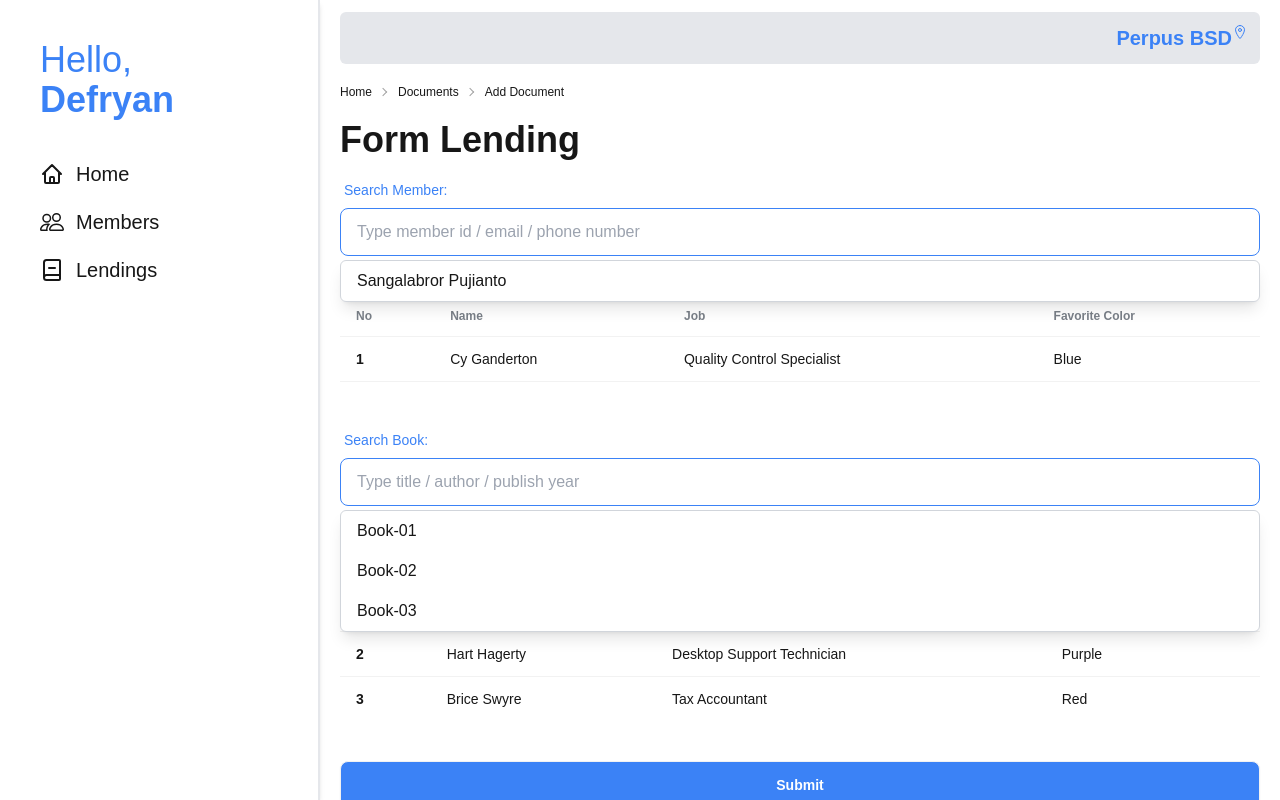
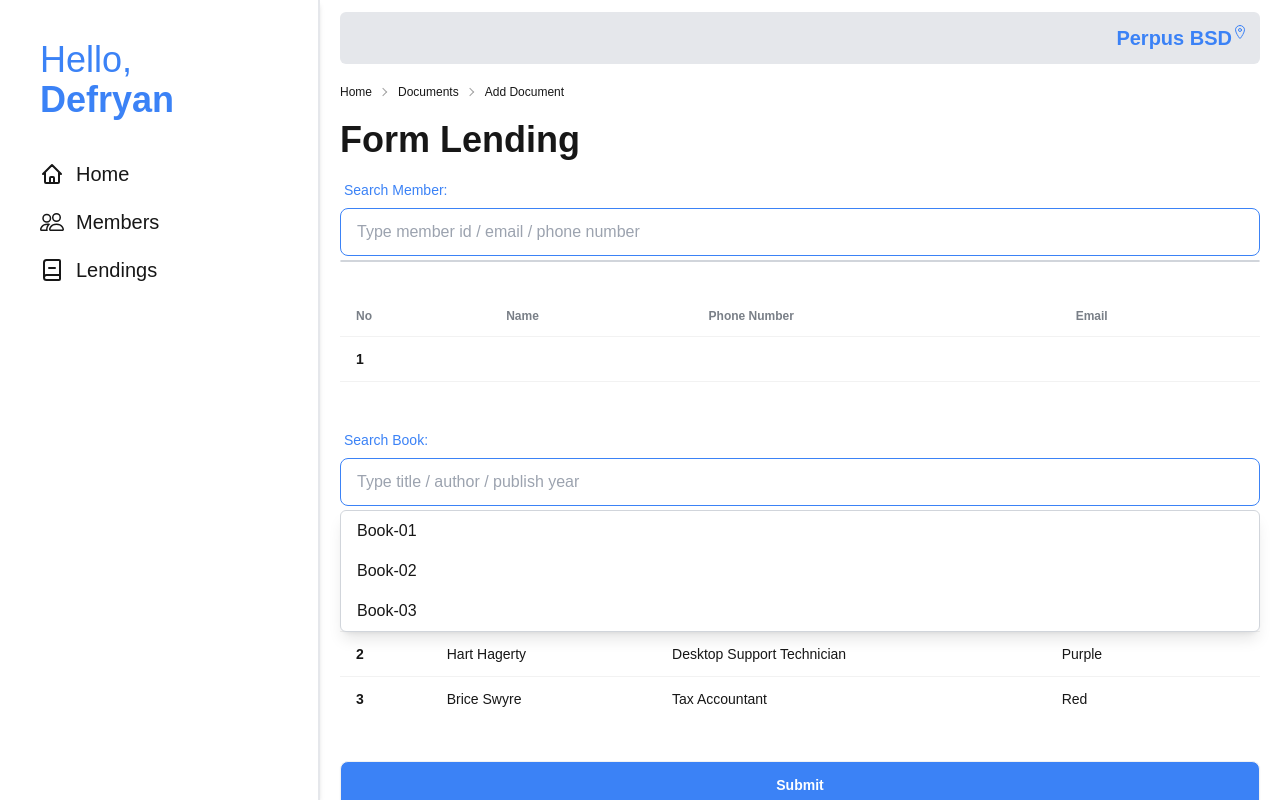
Before and after one commit to masdefry/library-app, a Next.js app: page /admin/data-lendings/create in a window 1280 px wide. Built offline with nearby package versions, Linux system fonts and the light colour scheme.

Commit message:
feat:Find Member on Form Lending

```diff
--- a/package.json
+++ b/package.json
@@ -18,6 +18,7 @@
     "react-dom": "^18",
     "react-icons": "^5.3.0",
     "react-redux": "^9.1.2",
+    "use-debounce": "^10.0.4",
     "yup": "^1.4.0"
   },
   "devDependencies": {
--- a/src/app/admin/data-lendings/create/page.tsx
+++ b/src/app/admin/data-lendings/create/page.tsx
@@ -1,4 +1,42 @@
+'use client';
+import { useState } from 'react';
+import { useDebouncedCallback } from 'use-debounce';
+import { useMutation } from '@tanstack/react-query';
+import axios from 'axios';
+
 export default function CreateLendingPage() {
+  const [dataMembers, setDataMembers] = useState([])
+  const [selectedMember, setSelectedMember] = useState([])
+
+  const {mutate: mutateFetchMember} = useMutation({
+    mutationFn: async(value) => {
+      return await axios.get('http://localhost:5000/members/search', {
+        params: {
+          data: value
+        }
+      })
+    },
+    onSuccess: (res) => {
+      setDataMembers(res.data.data)
+    },
+    onError: (err) => {
+      console.log(err)
+    }
+  })
+
+  const debouncedInputFindMember = useDebouncedCallback(
+    (value) => {
+      mutateFetchMember(value)
+      // Http Request, findMember
+    },
+    3000
+  );
+
+  const onSelectMember = (member) => {
+    setSelectedMember([{...member}])
+    setDataMembers([])
+  }
+
     return (
       <main>
         <section>
@@ -13,16 +51,24 @@ export default function CreateLendingPage() {
               </div>
               <div className='relative'>
                 <input
+                  onChange={(e) => debouncedInputFindMember(e.target.value)}
                   type='text'
                   placeholder='Type member id / email / phone number'
                   className='input input-bordered border-blue-500 text-blue-500 w-full'
                 />
                 <ul className='absolute z-10 bg-white border border-gray-300 w-full mt-1 rounded-md shadow-lg max-h-60 overflow-auto'>
-                  <li
-                    className='px-4 py-2 cursor-pointer hover:bg-blue-500 hover:text-white'
-                  >
-                    Sangalabror Pujianto
-                  </li>
+                  {
+                    dataMembers?.map((member, index) => {
+                      return(
+                        <li
+                          className='px-4 py-2 cursor-pointer hover:bg-blue-500 hover:text-white'
+                          onClick={() => onSelectMember(member)}
+                        >
+                          {member.phone_number} - {member.first_name} {member.last_name}
+                        </li>
+                      )
+                    })
+                  }
                 </ul>
               </div>
             </label>
@@ -33,16 +79,16 @@ export default function CreateLendingPage() {
                     <tr>
                         <th>No</th>
                         <th>Name</th>
-                        <th>Job</th>
-                        <th>Favorite Color</th>
+                        <th>Phone Number</th>
+                        <th>Email</th>
                     </tr>
                     </thead>
                     <tbody>
                         <tr>
                             <th>1</th>
-                            <td>Cy Ganderton</td>
-                            <td>Quality Control Specialist</td>
-                            <td>Blue</td>
+                            <td>{selectedMember[0]?.first_name}{selectedMember[0]?.last_name}</td>
+                            <td>{selectedMember[0]?.phone_number}</td>
+                            <td>{selectedMember[0]?.email}</td>
                         </tr>
                     </tbody>
                 </table>
--- a/src/app/admin/data-members/page.tsx
+++ b/src/app/admin/data-members/page.tsx
@@ -1,26 +1,15 @@
 'use client';
-import { useQuery } from '@tanstack/react-query';
-import axios from 'axios';
-import { useState } from 'react';
+import { queryFetchMembersHook } from "@/features/admin/data-members/hooks/queryFetchMembersHook";
 
 export default function DataMembersPage(){
-    const [page, setPage] = useState(1)
-    const [limitData, setLimitData] = useState(2)
 
-    const {data: dataMembers} = useQuery({
-        queryKey: ['getMembers', page],
-        queryFn: async() => {
-            const res = await axios.get('http://localhost:5000/members', {
-                params: {
-                    page,
-                    limit_data: limitData
-                }
-            })
-            return res.data.data
-        }
-    })
-
-    console.log(dataMembers)
+    const {
+        page,
+        setPage,
+        limitData,
+        setLimitData,
+        dataMembers
+    } = queryFetchMembersHook()
 
     return(
         <main>
--- /dev/null
+++ b/src/features/admin/data-members/hooks/queryFetchMembersHook.ts
@@ -0,0 +1,29 @@
+import { useQuery } from '@tanstack/react-query';
+import axios from 'axios';
+import { useState } from 'react';
+
+export const queryFetchMembersHook = () => {
+    const [page, setPage] = useState(1)
+    const [limitData, setLimitData] = useState(2)
+
+    const {data: dataMembers} = useQuery({
+        queryKey: ['getMembers', page],
+        queryFn: async() => {
+            const res = await axios.get('http://localhost:5000/members', {
+                params: {
+                    page,
+                    limit_data: limitData
+                }
+            })
+            return res.data.data
+        }
+    })
+
+    return{
+        page,
+        setPage,
+        limitData,
+        setLimitData,
+        dataMembers
+    }
+}
```
Also changed, not shown: 1 other file (tests, documents, lock files or other folders).
